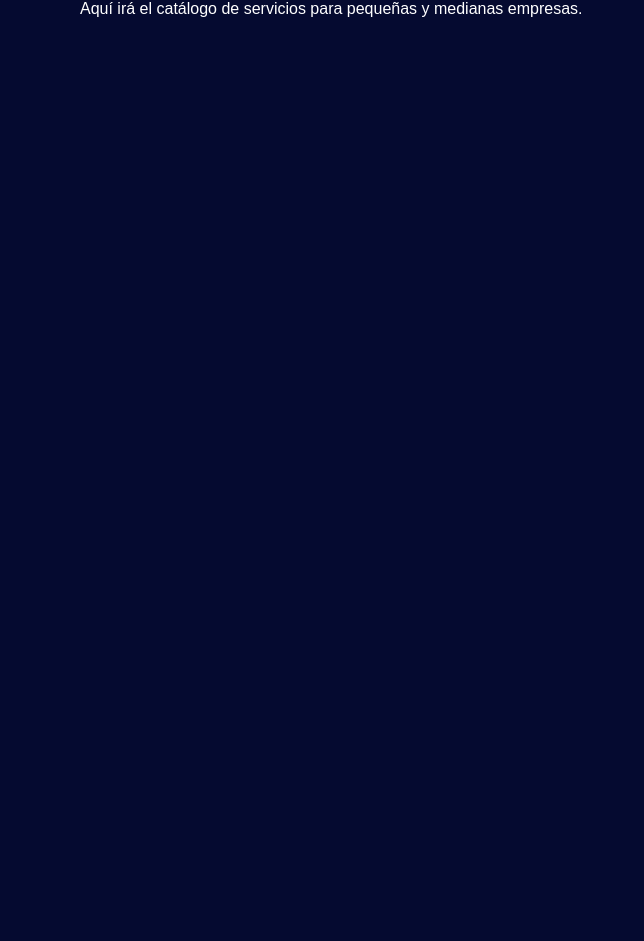
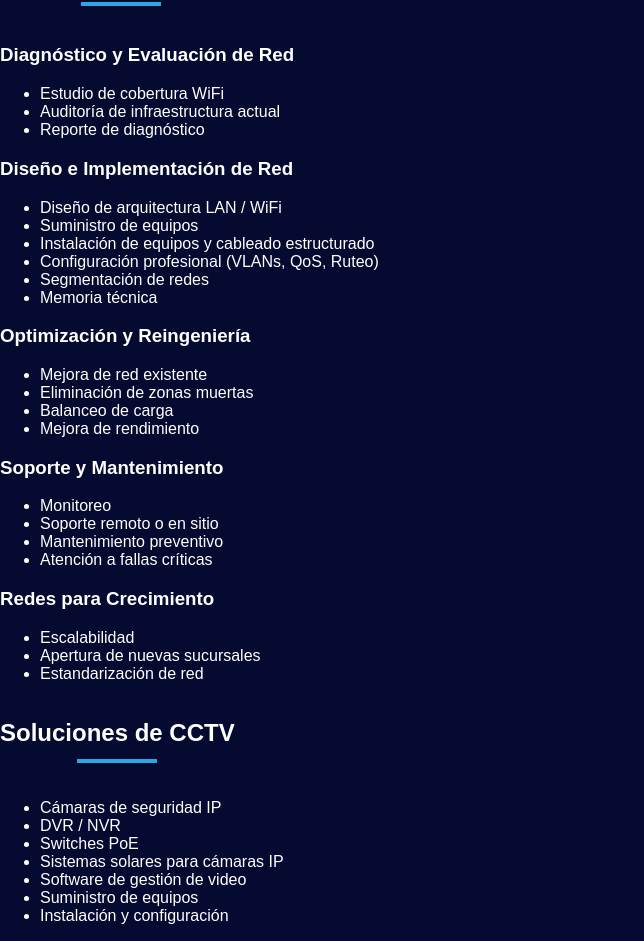
Before and after one commit to OcteFlow/octeflow-site, a Next.js app: page /pyme in a window 1280 px wide. Shown: the part 160-1101 px from the top of the page, without its empty margins (0-644 px from the left). Before the commit the page ends 800 px from the top, so only its background shows below. Built offline with nearby package versions, Linux system fonts and the light colour scheme.

Commit message:
Update pyme.js

```diff
--- a/pages/pyme.js
+++ b/pages/pyme.js
@@ -1,8 +1,99 @@
-export default function PyME() {
+import React from "react";
+
+export default function Pyme() {
   return (
-    <div style={{padding:"80px", fontFamily:"Arial"}}>
-      <h1>Soluciones para PyMEs</h1>
-      <p>Aquí irá el catálogo de servicios para pequeñas y medianas empresas.</p>
+    <div>
+
+      {/* HERO */}
+      <section className="page-hero">
+
+        <h1>Soluciones de Red para PyME</h1>
+
+        <p>
+          Infraestructura tecnológica profesional para empresas
+          que necesitan conectividad confiable, segura y escalable.
+        </p>
+
+      </section>
+
+      {/* REDES */}
+      <section className="page-section">
+
+        <h2 className="section-title">Redes Empresariales</h2>
+
+        <div className="catalog">
+
+          <div className="catalog-block">
+            <h3>Diagnóstico y Evaluación de Red</h3>
+            <ul>
+              <li>Estudio de cobertura WiFi</li>
+              <li>Auditoría de infraestructura actual</li>
+              <li>Reporte de diagnóstico</li>
+            </ul>
+          </div>
+
+          <div className="catalog-block">
+            <h3>Diseño e Implementación de Red</h3>
+            <ul>
+              <li>Diseño de arquitectura LAN / WiFi</li>
+              <li>Suministro de equipos</li>
+              <li>Instalación de equipos y cableado estructurado</li>
+              <li>Configuración profesional (VLANs, QoS, Ruteo)</li>
+              <li>Segmentación de redes</li>
+              <li>Memoria técnica</li>
+            </ul>
+          </div>
+
+          <div className="catalog-block">
+            <h3>Optimización y Reingeniería</h3>
+            <ul>
+              <li>Mejora de red existente</li>
+              <li>Eliminación de zonas muertas</li>
+              <li>Balanceo de carga</li>
+              <li>Mejora de rendimiento</li>
+            </ul>
+          </div>
+
+          <div className="catalog-block">
+            <h3>Soporte y Mantenimiento</h3>
+            <ul>
+              <li>Monitoreo</li>
+              <li>Soporte remoto o en sitio</li>
+              <li>Mantenimiento preventivo</li>
+              <li>Atención a fallas críticas</li>
+            </ul>
+          </div>
+
+          <div className="catalog-block">
+            <h3>Redes para Crecimiento</h3>
+            <ul>
+              <li>Escalabilidad</li>
+              <li>Apertura de nuevas sucursales</li>
+              <li>Estandarización de red</li>
+            </ul>
+          </div>
+
+        </div>
+
+      </section>
+
+      {/* CCTV */}
+      <section className="page-section gray">
+
+        <h2 className="section-title">Soluciones de CCTV</h2>
+
+        <ul className="catalog-list">
+          <li>Cámaras de seguridad IP</li>
+          <li>DVR / NVR</li>
+          <li>Switches PoE</li>
+          <li>Sistemas solares para cámaras IP</li>
+          <li>Software de gestión de video</li>
+          <li>Suministro de equipos</li>
+          <li>Instalación y configuración</li>
+        </ul>
+
+      </section>
+
     </div>
   );
 }
```
